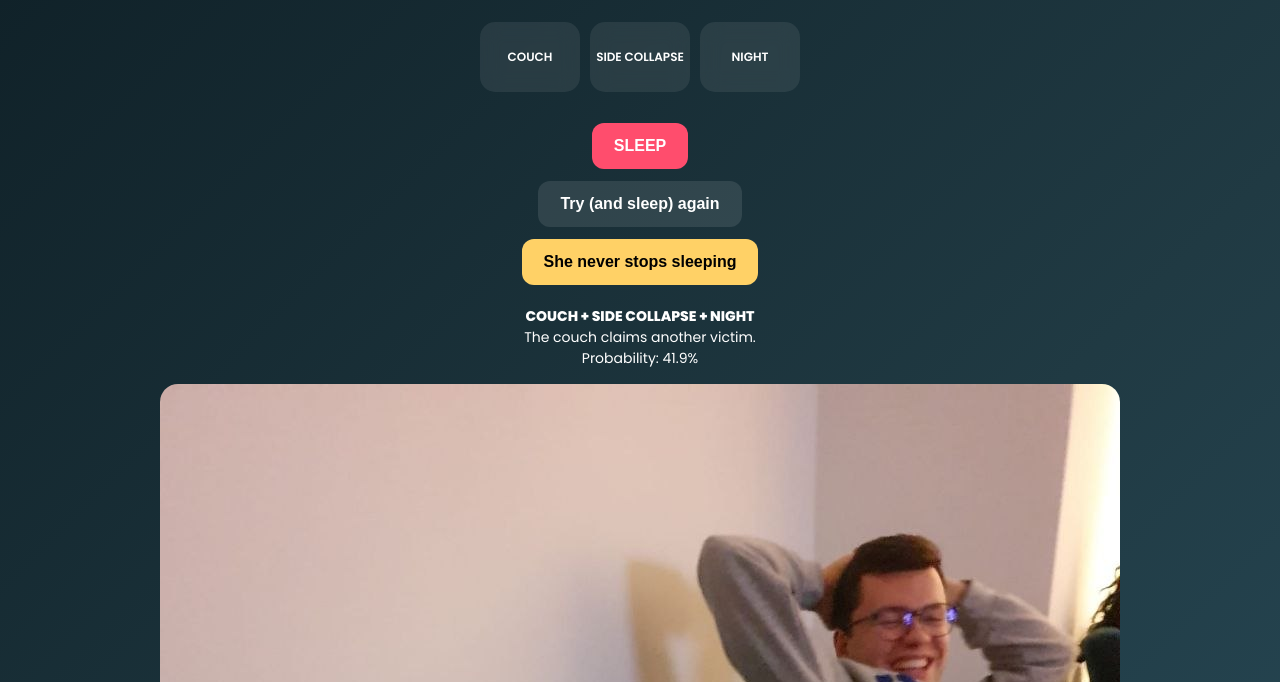
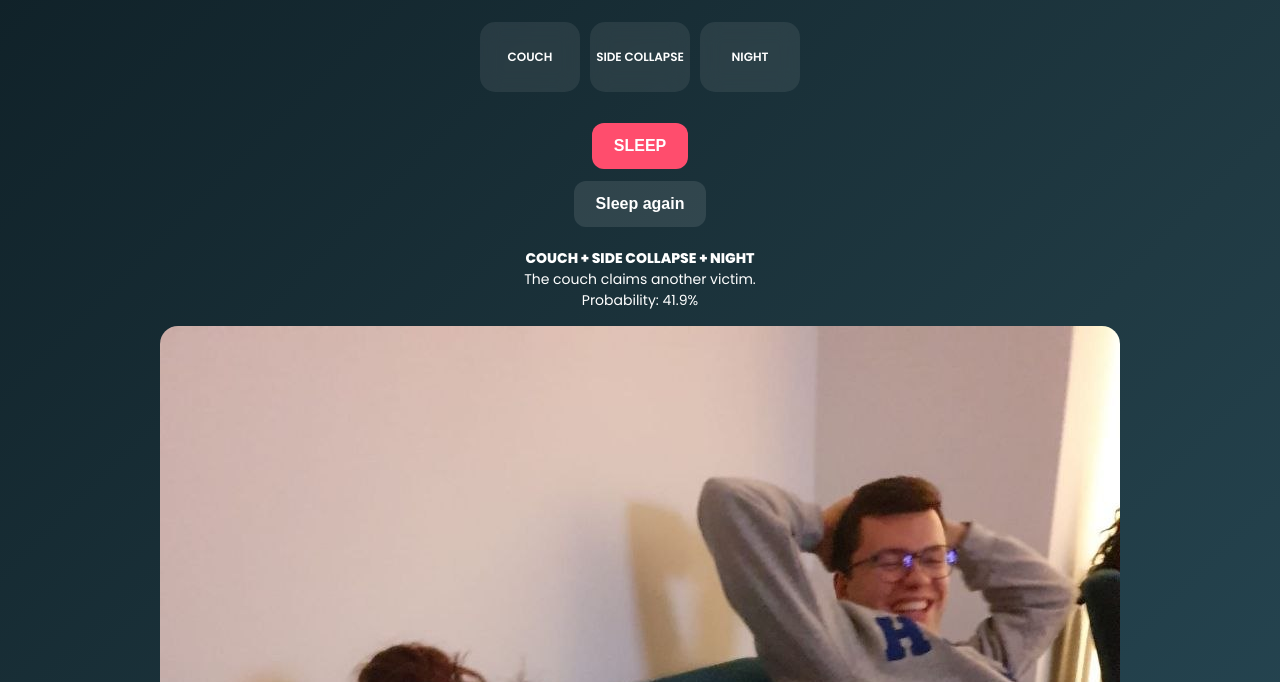
Before and after one commit to andreafanton5-blip/elodie-strategic-nap, a plain HTML site: page index.html in a window 1280 px wide. Both pictures are taken after a click on the button "SLEEP". Shown: the part 118-800 px from the top of the page. Drawn offline with Linux system fonts and the light colour scheme.

Commit message:
remove swipe index.html

```diff
--- a/index.html
+++ b/index.html
@@ -5,6 +5,7 @@
   <meta name="viewport" content="width=device-width, initial-scale=1.0" />
   <title>While she was sleeping... 😴</title>
 
+  <!-- Google Font -->
   <link href="https://fonts.googleapis.com/css2?family=Poppins:wght@400;600;800&display=swap" rel="stylesheet">
 
   <style>
@@ -22,11 +23,17 @@
       min-height: 100vh;
       padding: 20px;
       text-align: center;
-      overflow-x: hidden;
     }
 
-    h1 { font-weight: 800; margin-bottom: 5px; }
-    .subtitle { opacity: 0.7; font-size: 14px; }
+    h1 {
+      font-weight: 800;
+      margin-bottom: 5px;
+    }
+
+    .subtitle {
+      opacity: 0.7;
+      font-size: 14px;
+    }
 
     .slots {
       display: flex;
@@ -69,12 +76,12 @@
       transition: transform 0.15s, opacity 0.2s;
     }
 
-    button:active { transform: scale(0.95); }
-    button:hover { transform: scale(1.05); opacity: 0.9; }
+    button:active {
+      transform: scale(0.95);
+    }
 
     .spin { background: #ff4d6d; color: white; }
     .again { background: rgba(255,255,255,0.1); color: white; }
-    .auto { background: #ffd166; color: black; }
 
     .result {
       margin-top: 15px;
@@ -121,8 +128,7 @@
   </div>
 
   <button class="spin" onclick="spin()">SLEEP</button>
-  <button class="again" onclick="spin()">Try (and sleep) again</button>
-  <button class="auto" onclick="toggleAuto()">She never stops sleeping</button>
+  <button class="again" onclick="spin()">Sleep again</button>
 
   <div class="result" id="result"></div>
   <img id="photo" />
@@ -142,6 +148,7 @@
       { place: "COUCH", pose: "BURRITO WRAP", time: "NIGHT", img: "img/9.jpg", comment: "The couch claims another victim." },
       { place: "COUCH", pose: "BURRITO WRAP", time: "NIGHT", img: "img/10.jpg", comment: "The couch claims another victim." },
       { place: "CHAIR", pose: "CHAIR DEFEAT", time: "NIGHT", img: "img/11.jpg", comment: "Avoiding responsibilities." }
+
     ];
 
     const slot1 = document.getElementById("slot1");
@@ -154,12 +161,7 @@
       return arr[Math.floor(Math.random() * arr.length)];
     }
 
-    let spinning = false;
-
     function spin() {
-      if (spinning) return;
-      spinning = true;
-
       const chosen = randomItem(data);
 
       photo.style.display = "none";
@@ -193,45 +195,16 @@
             slot3.classList.remove("spin");
             slot3.innerText = chosen.time;
 
-            resultText.innerHTML = `
-              <strong>${chosen.place} + ${chosen.pose} + ${chosen.time}</strong><br>
+            resultText.innerHTML = `\n              <strong>${chosen.place} + ${chosen.pose} + ${chosen.time}</strong><br>
               ${chosen.comment}<br>
               Probability: ${(Math.random()*100).toFixed(1)}%
             `;
 
             photo.src = chosen.img;
             photo.style.display = "block";
-
-            spinning = false;
           }, 650);
         }
       }, 80);
-    }
-
-    // SWIPE TO SPIN
-    let startY = 0;
-
-    document.addEventListener("touchstart", e => {
-      startY = e.touches[0].clientY;
-    });
-
-    document.addEventListener("touchend", e => {
-      let endY = e.changedTouches[0].clientY;
-      if (endY - startY > 80) spin();
-    });
-
-    // AUTO SPIN MODE
-    let auto = false;
-
-    function toggleAuto() {
-      auto = !auto;
-      if (auto) loop();
-    }
-
-    function loop() {
-      if (!auto) return;
-      spin();
-      setTimeout(loop, 2000);
     }
 
     function dailyPrediction() {
```
